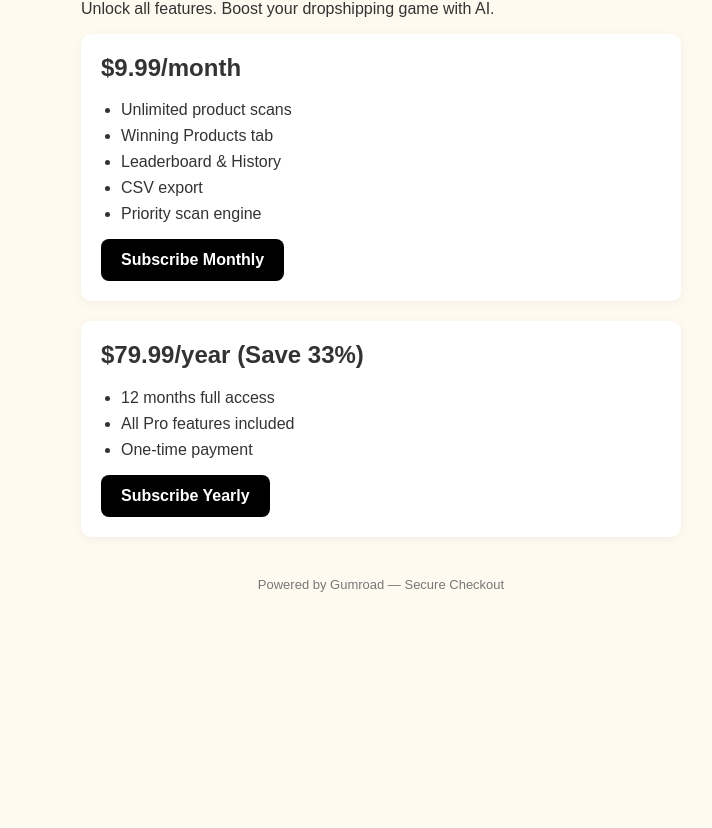
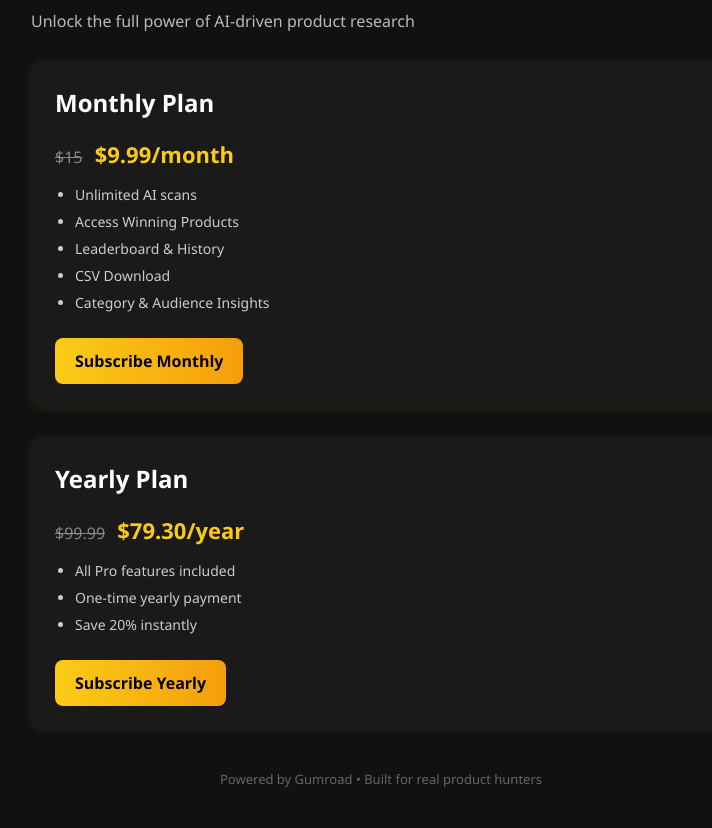
Before and after one commit to Adisa0782/TrendSniper--pro, a plain HTML site: page Index.html in a window 1280 px wide. Shown: the part 110-938 px from the top of the page, without its empty margins (259-971 px from the left). Before the commit the page ends 800 px from the top, so only its background shows below. Drawn offline with Linux system fonts and the light colour scheme.

Commit message:
Update Index.html

```diff
--- a/Index.html
+++ b/Index.html
@@ -1,92 +1,125 @@
 <!DOCTYPE html>
-<html>
+<html lang="en">
 <head>
-  <meta charset="UTF-8" />
+  <meta charset="UTF-8">
   <title>Upgrade to TrendSniper Pro</title>
   <style>
     body {
-      font-family: Arial, sans-serif;
-      background: #fffaf0;
-      color: #333;
-      padding: 40px;
-      max-width: 600px;
+      background: #111;
+      font-family: 'Segoe UI', sans-serif;
+      color: #eee;
+      padding: 40px 20px;
+      margin: 0;
+    }
+
+    .container {
+      max-width: 700px;
       margin: auto;
     }
 
     h1 {
-      color: #f0b90b;
-      font-size: 28px;
+      font-size: 32px;
+      color: #fcd34d;
+      margin-bottom: 10px;
+    }
+
+    .subtitle {
+      color: #bbb;
+      font-size: 16px;
+      margin-bottom: 30px;
     }
 
     .plan {
-      background: #fff;
-      padding: 20px;
-      border-radius: 10px;
-      box-shadow: 0 2px 10px rgba(0,0,0,0.05);
-      margin-bottom: 20px;
+      background: #1a1a1a;
+      padding: 24px;
+      margin-bottom: 30px;
+      border-radius: 12px;
+      box-shadow: 0 0 10px rgba(255, 215, 0, 0.1);
     }
 
     .plan h2 {
       margin-top: 0;
+      color: #fff;
     }
 
-    .features {
-      margin: 16px 0;
-      padding-left: 20px;
+    .old-price {
+      text-decoration: line-through;
+      color: #888;
+      font-size: 16px;
     }
 
-    .features li {
+    .price {
+      font-size: 22px;
+      color: #facc15;
+      font-weight: bold;
+      margin-left: 8px;
+    }
+
+    ul {
+      padding-left: 20px;
+      margin: 16px 0;
+    }
+
+    ul li {
       margin-bottom: 8px;
+      font-size: 14px;
+      color: #ccc;
     }
 
     .button {
       display: inline-block;
-      background: #000;
-      color: #fff;
+      background: linear-gradient(to right, #facc15, #f59e0b);
+      color: #000;
+      font-weight: bold;
+      text-decoration: none;
       padding: 12px 20px;
       border-radius: 8px;
-      font-weight: bold;
-      text-decoration: none;
+      margin-top: 10px;
+      transition: all 0.3s ease;
+    }
+
+    .button:hover {
+      background: linear-gradient(to right, #fde68a, #fcd34d);
     }
 
     .footer {
+      text-align: center;
       margin-top: 40px;
-      text-align: center;
+      color: #666;
       font-size: 13px;
-      color: #777;
     }
   </style>
 </head>
 <body>
-
-  <h1>TrendSniper Pro</h1>
-  <p>Unlock all features. Boost your dropshipping game with AI.</p>
+  <div class="container">
+    <h1>👑 TrendSniper Pro</h1>
+    <p class="subtitle">Unlock the full power of AI-driven product research</p>
 
     <div class="plan">
-    <h2>$9.99/month</h2>
-    <ul class="features">
-      <li>Unlimited product scans</li>
-      <li>Winning Products tab</li>
+      <h2>Monthly Plan</h2>
+      <p><span class="old-price">$15</span> <span class="price">$9.99/month</span></p>
+      <ul>
+        <li>Unlimited AI scans</li>
+        <li>Access Winning Products</li>
         <li>Leaderboard & History</li>
-      <li>CSV export</li>
-      <li>Priority scan engine</li>
+        <li>CSV Download</li>
+        <li>Category & Audience Insights</li>
       </ul>
       <a href="https://trendsniper.gumroad.com/l/rtzou" class="button">Subscribe Monthly</a>
     </div>
 
     <div class="plan">
-    <h2>$79.99/year (Save 33%)</h2>
-    <ul class="features">
-      <li>12 months full access</li>
+      <h2>Yearly Plan</h2>
+      <p><span class="old-price">$99.99</span> <span class="price">$79.30/year</span></p>
+      <ul>
         <li>All Pro features included</li>
-      <li>One-time payment</li>
+        <li>One-time yearly payment</li>
+        <li>Save 20% instantly</li>
       </ul>
       <a href="https://trendsniper.gumroad.com/l/rtzou" class="button">Subscribe Yearly</a>
     </div>
 
-  <div class="footer">
-    Powered by Gumroad — Secure Checkout
+    <div class="footer">Powered by Gumroad • Built for real product hunters</div>
   </div>
-
 </body>
 </html>
```
Lines whose indentation alone changed are shown as unchanged.
